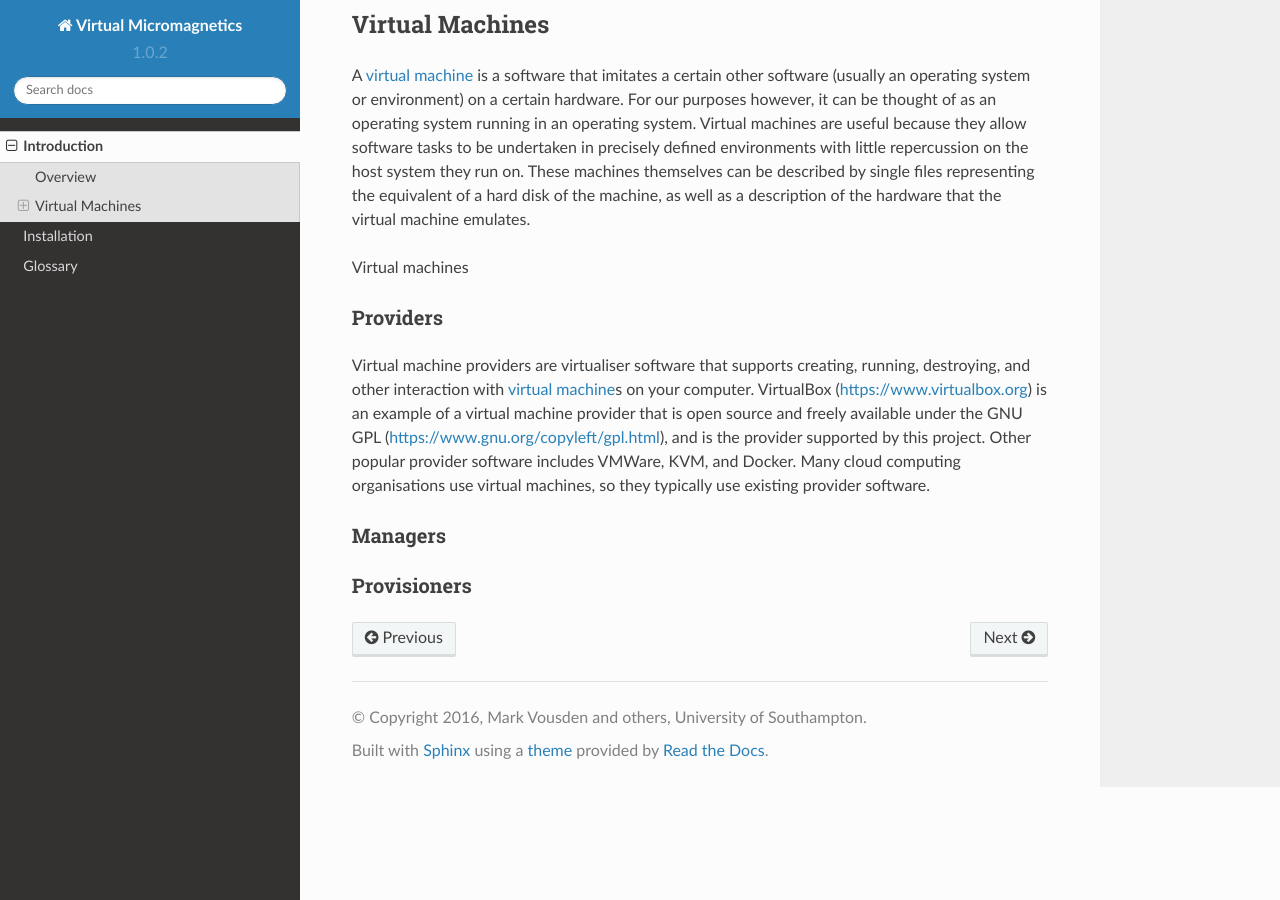
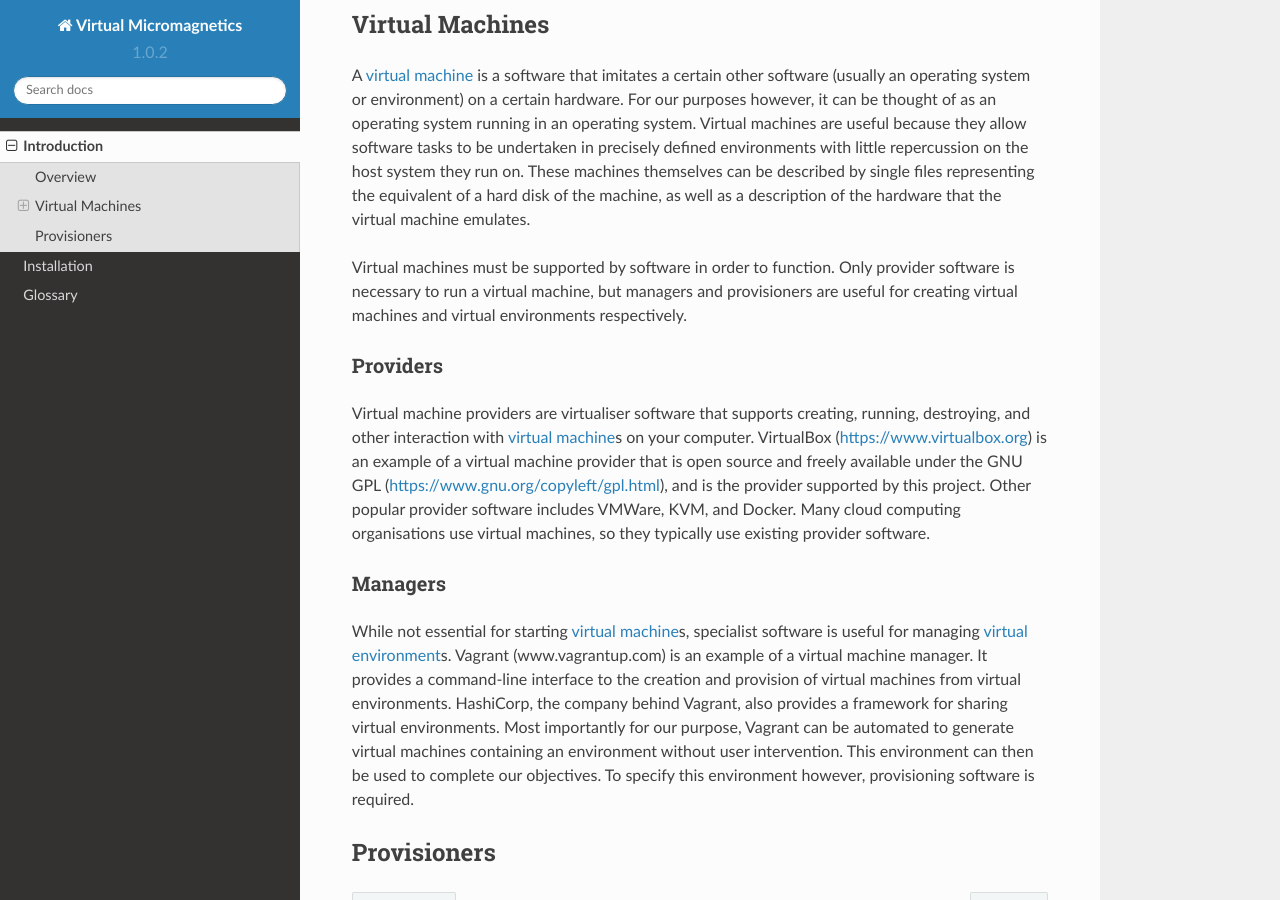
Before and after one commit to computationalmodelling/virtualmicromagnetics, a Sphinx documentation site: the page built from docs/introduction.rst, in a window 1280 px wide and 900 px high, scrolled down 616 px. Built offline with Sphinx 7.4.7 and the Read the Docs theme 2.0.0, drawn with Linux system fonts in a browser that asks for light colours.

Commit message:
DOC-026: Fill the virtual machine manager section, and promote the provisioners section (since it provisions virtual machines to create virtual environments).

```diff
--- a/docs/introduction.rst
+++ b/docs/introduction.rst
@@ -45,7 +45,10 @@ the host system they run on. These machines themselves can be described by
 single files representing the equivalent of a hard disk of the machine, as well
 as a description of the hardware that the virtual machine emulates.
 
-Virtual machines
+Virtual machines must be supported by software in order to function. Only
+provider software is necessary to run a virtual machine, but managers and
+provisioners are useful for creating virtual machines and virtual environments
+respectively.
 
 .. _introduction-providers:
 
@@ -66,7 +69,18 @@ existing provider software.
 Managers
 ~~~~~~~~
 
+While not essential for starting :term:`virtual machine`\s, specialist software
+is useful for managing :term:`virtual environment`\s. Vagrant
+(www.vagrantup.com) is an example of a virtual machine manager. It provides a
+command-line interface to the creation and provision of virtual machines from
+virtual environments. HashiCorp, the company behind Vagrant, also provides a
+framework for sharing virtual environments. Most importantly for our purpose,
+Vagrant can be automated to generate virtual machines containing an environment
+without user intervention. This environment can then be used to complete our
+objectives. To specify this environment however, provisioning software is
+required.
+
 .. _introduction-provisioners:
 
 Provisioners
-~~~~~~~~~~~~
+------------
```
